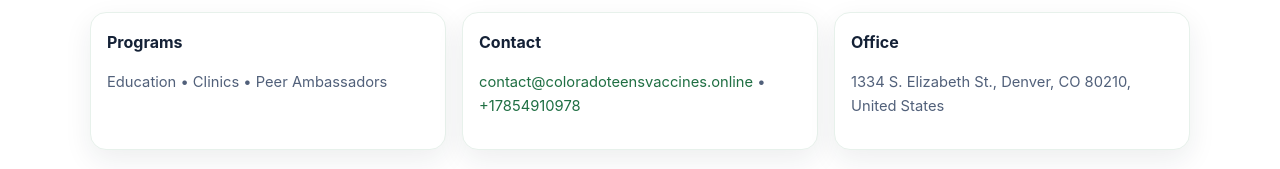
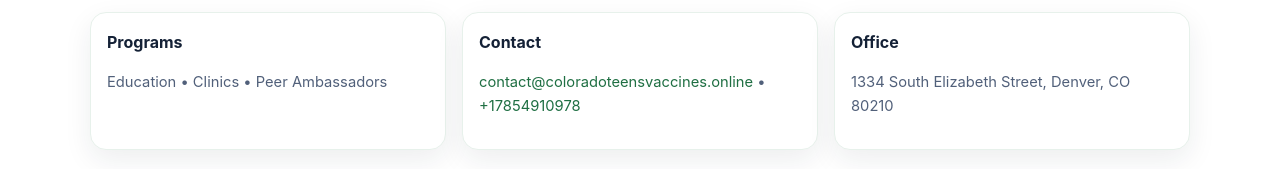
Before and after one commit to thuanbg111/Colorado-Teens-for-Vaccines, a plain HTML site: page about.html in a window 1280 px wide. Shown: the part 600-769 px from the top of the page. Drawn offline with Linux system fonts and the light colour scheme.

Commit message:
Update about.html

```diff
--- a/about.html
+++ b/about.html
@@ -50,7 +50,7 @@
   </div></div>
   <div class="card"><div class="card-body">
     <strong>Office</strong>
-    <p class="small">1334 S. Elizabeth St., Denver, CO 80210, United States</p>
+    <p class="small">1334 South Elizabeth Street, Denver, CO 80210</p>
   </div></div>
 </section>
 
```
